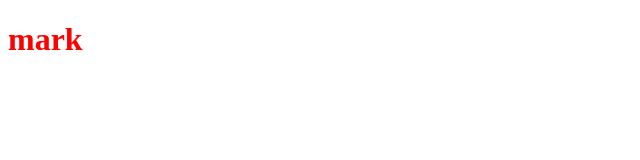
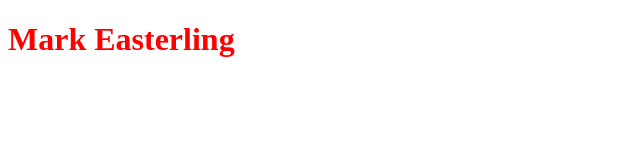
Before and after one commit to markeasterling/markeasterling, a plain HTML site: page index.html in a window 1280 px wide. Shown: the whole page, without its empty margins (0-640 px from the left). Drawn offline with Linux system fonts and the light colour scheme.

Commit message:
update index.html

```diff
--- a/index.html
+++ b/index.html
@@ -7,6 +7,6 @@
 	<link rel="stylesheet" href="style.css">
 </head>
 <body>
-	<h1>mark</h1>
+	<h1>Mark Easterling</h1>
 </body>
 </html>
```
